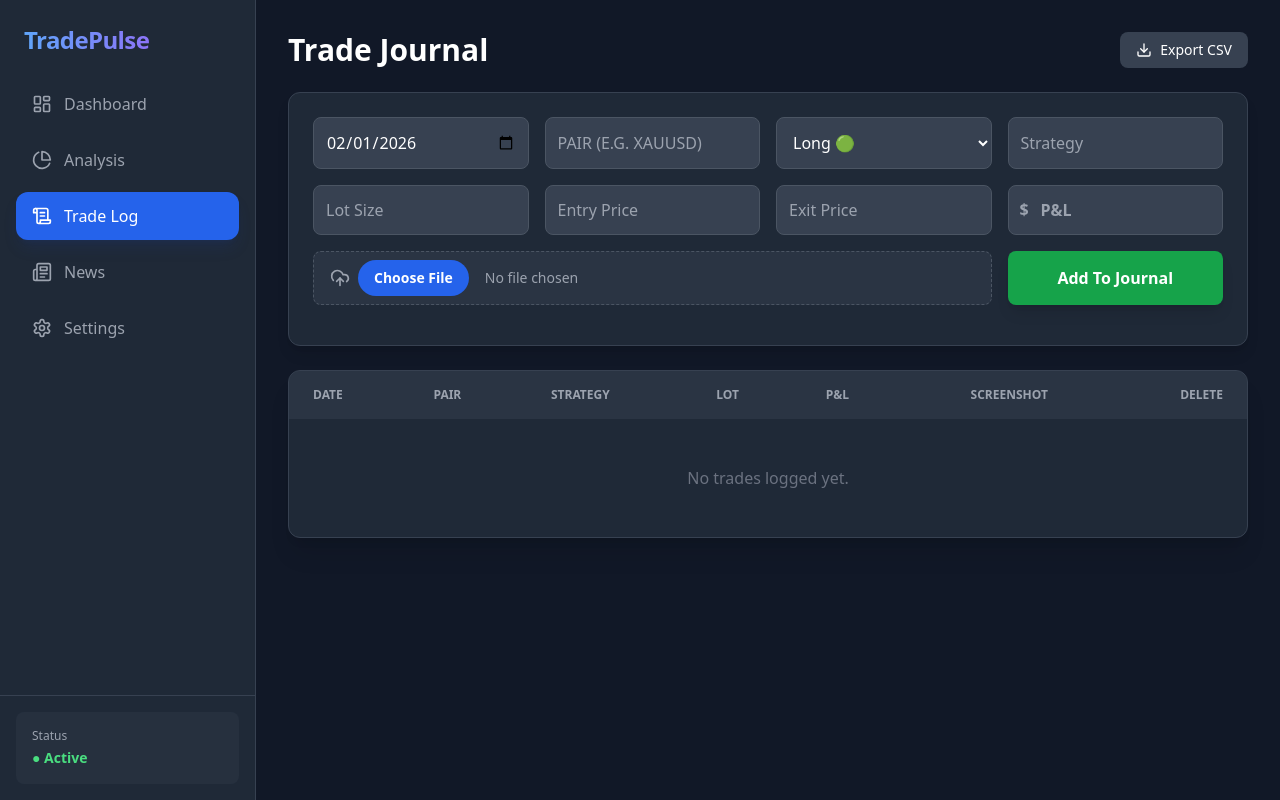
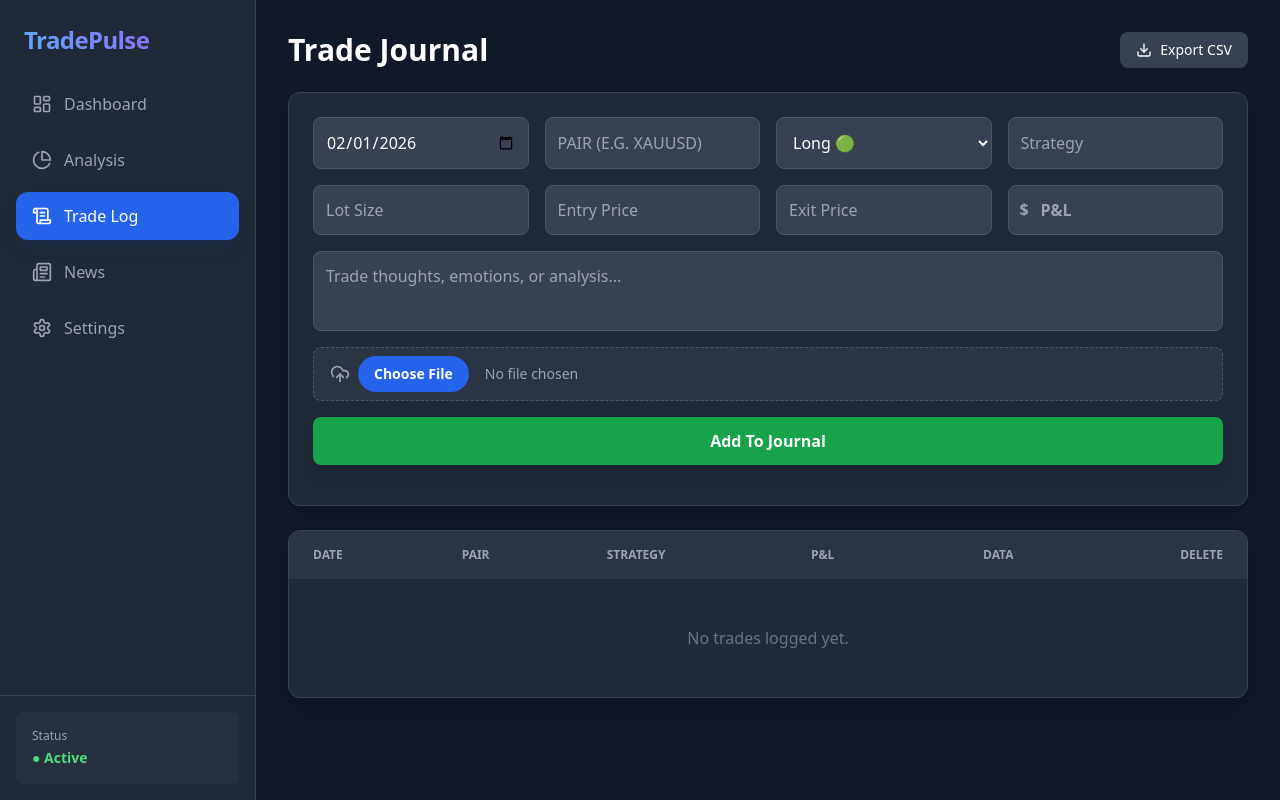
Before and after one commit to rnish0407/trade-pulse, a React (Vite) app: page /#/trade-log in a window 1280 px wide. Built offline with nearby package versions, Linux system fonts and the light colour scheme.

Commit message:
Enhance TradeLog with thoughts feature and popups
Added thoughts field to trade log and implemented a popup for displaying thoughts. Updated form to handle thoughts input and modified table to show thoughts button.

```diff
--- a/src/pages/TradeLog.tsx
+++ b/src/pages/TradeLog.tsx
@@ -1,13 +1,14 @@
 import React, { useState, useRef } from "react";
 import { useTrades } from "../store";
-import { Trash2, Download, Image as ImageIcon, UploadCloud, X } from "lucide-react";
+import { Trash2, Download, Image as ImageIcon, UploadCloud, X, MessageSquare } from "lucide-react";
 
 const TradeLog = () => {
   const { trades, addTrade, deleteTrade, exportToCSV } = useTrades();
   const fileInputRef = useRef<HTMLInputElement>(null);
 
-  // State for the Image Modal
+  // State for Popups
   const [selectedImage, setSelectedImage] = useState<string | null>(null);
+  const [selectedThought, setSelectedThought] = useState<string | null>(null); // New state for text popup
 
   const [formData, setFormData] = useState({
     date: new Date().toISOString().split("T")[0],
@@ -18,6 +19,7 @@ const TradeLog = () => {
     entry: "",
     exitPrice: "",
     pnl: "",
+    thoughts: "", // New field
     screenshot: "" as string | null
   });
 
@@ -50,12 +52,13 @@ const TradeLog = () => {
       lotSize: Number(formData.lotSize),
       pnl: pnlValue,
       status: status,
-      screenshot: formData.screenshot || undefined
+      screenshot: formData.screenshot || undefined,
+      thoughts: formData.thoughts // Save thoughts
     });
 
     setFormData({
       ...formData,
-      pair: "", entry: "", exitPrice: "", pnl: "", screenshot: null
+      pair: "", entry: "", exitPrice: "", pnl: "", thoughts: "", screenshot: null
     });
     if (fileInputRef.current) fileInputRef.current.value = "";
   };
@@ -63,7 +66,7 @@ const TradeLog = () => {
   return (
     <div className="space-y-6 relative">
 
-      {/* --- IMAGE MODAL (POPUP) --- */}
+      {/* --- IMAGE POPUP --- */}
       {selectedImage && (
         <div
           className="fixed inset-0 z-50 flex items-center justify-center bg-black/80 backdrop-blur-sm p-4"
@@ -72,7 +75,7 @@ const TradeLog = () => {
           <div className="relative max-w-5xl max-h-[90vh] w-full flex flex-col items-center">
             <button
               onClick={() => setSelectedImage(null)}
-              className="absolute -top-12 right-0 text-white hover:text-red-400 transition-colors bg-gray-800 p-2 rounded-full"
+              className="absolute -top-12 right-0 text-white hover:text-red-400 bg-gray-800 p-2 rounded-full"
             >
               <X size={24} />
             </button>
@@ -82,6 +85,31 @@ const TradeLog = () => {
               className="rounded-lg shadow-2xl border border-gray-700 max-h-[85vh] object-contain"
               onClick={(e) => e.stopPropagation()}
             />
+          </div>
+        </div>
+      )}
+
+      {/* --- THOUGHTS POPUP (NEW) --- */}
+      {selectedThought && (
+        <div
+          className="fixed inset-0 z-50 flex items-center justify-center bg-black/80 backdrop-blur-sm p-4"
+          onClick={() => setSelectedThought(null)}
+        >
+          <div
+            className="relative w-full max-w-lg bg-gray-800 rounded-xl border border-gray-700 shadow-2xl p-6"
+            onClick={(e) => e.stopPropagation()}
+          >
+            <div className="flex justify-between items-center mb-4 border-b border-gray-700 pb-2">
+              <h3 className="text-xl font-bold text-white flex items-center gap-2">
+                <MessageSquare className="text-blue-400" size={20}/> Trade Thoughts
+              </h3>
+              <button onClick={() => setSelectedThought(null)} className="text-gray-400 hover:text-white">
+                <X size={20} />
+              </button>
+            </div>
+            <p className="text-gray-300 whitespace-pre-wrap leading-relaxed text-sm">
+              {selectedThought}
+            </p>
           </div>
         </div>
       )}
@@ -122,7 +150,7 @@ const TradeLog = () => {
           <input type="number" step="0.00001" placeholder="Exit Price" className="bg-gray-700 text-white p-3 rounded-lg border border-gray-600 outline-none"
             value={formData.exitPrice} onChange={e => setFormData({...formData, exitPrice: e.target.value})} />
 
-          {/* P&L ENTRY WITH DYNAMIC FONT COLOR */}
+          {/* P&L ENTRY */}
           <div className="relative">
             <span className="absolute left-3 top-3 text-gray-400 font-bold">$</span>
             <input
@@ -137,7 +165,17 @@ const TradeLog = () => {
             />
           </div>
 
-          <div className="md:col-span-3 flex items-center gap-2 bg-gray-700/50 p-2 rounded-lg border border-gray-600 border-dashed">
+          {/* NEW THOUGHTS TEXT AREA */}
+          <div className="md:col-span-4">
+            <textarea
+              placeholder="Trade thoughts, emotions, or analysis..."
+              className="w-full bg-gray-700 text-white p-3 rounded-lg border border-gray-600 outline-none focus:border-blue-500 h-20 resize-none"
+              value={formData.thoughts}
+              onChange={e => setFormData({...formData, thoughts: e.target.value})}
+            />
+          </div>
+
+          <div className="md:col-span-4 flex items-center gap-2 bg-gray-700/50 p-2 rounded-lg border border-gray-600 border-dashed">
             <UploadCloud className="text-gray-400 ml-2" size={20} />
             <input
               type="file"
@@ -148,7 +186,7 @@ const TradeLog = () => {
             />
           </div>
 
-          <button type="submit" className="bg-green-600 hover:bg-green-500 text-white p-3 rounded-lg font-bold transition-colors shadow-lg">
+          <button type="submit" className="bg-green-600 hover:bg-green-500 text-white p-3 rounded-lg font-bold transition-colors shadow-lg md:col-span-4">
             Add To Journal
           </button>
         </form>
@@ -163,9 +201,8 @@ const TradeLog = () => {
                 <th className="px-6 py-4">Date</th>
                 <th className="px-6 py-4">Pair</th>
                 <th className="px-6 py-4">Strategy</th>
-                <th className="px-6 py-4">Lot</th>
                 <th className="px-6 py-4">P&L</th>
-                <th className="px-6 py-4 text-center">Screenshot</th>
+                <th className="px-6 py-4 text-center">Data</th> {/* Header for icons */}
                 <th className="px-6 py-4 text-right">Delete</th>
               </tr>
             </thead>
@@ -175,21 +212,38 @@ const TradeLog = () => {
                   <td className="px-6 py-4 text-sm">{trade.date}</td>
                   <td className="px-6 py-4 font-bold text-white uppercase">{trade.pair} <span className={`text-[10px] ml-1 ${trade.direction === 'Long' ? 'text-green-400' : 'text-red-400'}`}>{trade.direction}</span></td>
                   <td className="px-6 py-4 text-sm opacity-70">{trade.strategy || "-"}</td>
-                  <td className="px-6 py-4 font-mono">{trade.lotSize}</td>
                   <td className={`px-6 py-4 font-bold font-mono ${trade.pnl >= 0 ? 'text-green-400' : 'text-red-400'}`}>
                     {trade.pnl >= 0 ? '+' : ''}{trade.pnl}
                   </td>
 
+                  {/* ICONS COLUMN (SCREENSHOT + THOUGHTS) */}
                   <td className="px-6 py-4 text-center">
-                    {trade.screenshot ? (
+                    <div className="flex justify-center gap-2">
+                      {trade.screenshot && (
                         <button
                           onClick={() => setSelectedImage(trade.screenshot || null)}
                           className="text-blue-400 hover:text-white p-2 bg-blue-500/10 rounded-lg transition-all"
                           title="View Screenshot"
                         >
-                        <ImageIcon size={20} />
+                          <ImageIcon size={18} />
                         </button>
-                    ) : <span className="text-gray-600">-</span>}
+                      )}
+
+                      {/* Only show button if thoughts exist */}
+                      {trade.thoughts && trade.thoughts.trim() !== "" && (
+                        <button
+                          onClick={() => setSelectedThought(trade.thoughts || null)}
+                          className="text-purple-400 hover:text-white p-2 bg-purple-500/10 rounded-lg transition-all"
+                          title="Read Thoughts"
+                        >
+                          <MessageSquare size={18} />
+                        </button>
+                      )}
+
+                      {!trade.screenshot && (!trade.thoughts || trade.thoughts.trim() === "") && (
+                        <span className="text-gray-600">-</span>
+                      )}
+                    </div>
                   </td>
 
                   <td className="px-6 py-4 text-right">
@@ -201,7 +255,7 @@ const TradeLog = () => {
               ))}
               {trades.length === 0 && (
                 <tr>
-                  <td colSpan={7} className="px-6 py-12 text-center text-gray-500">
+                  <td colSpan={6} className="px-6 py-12 text-center text-gray-500">
                     No trades logged yet.
                   </td>
                 </tr>
```
Lines whose indentation alone changed are shown as unchanged.
